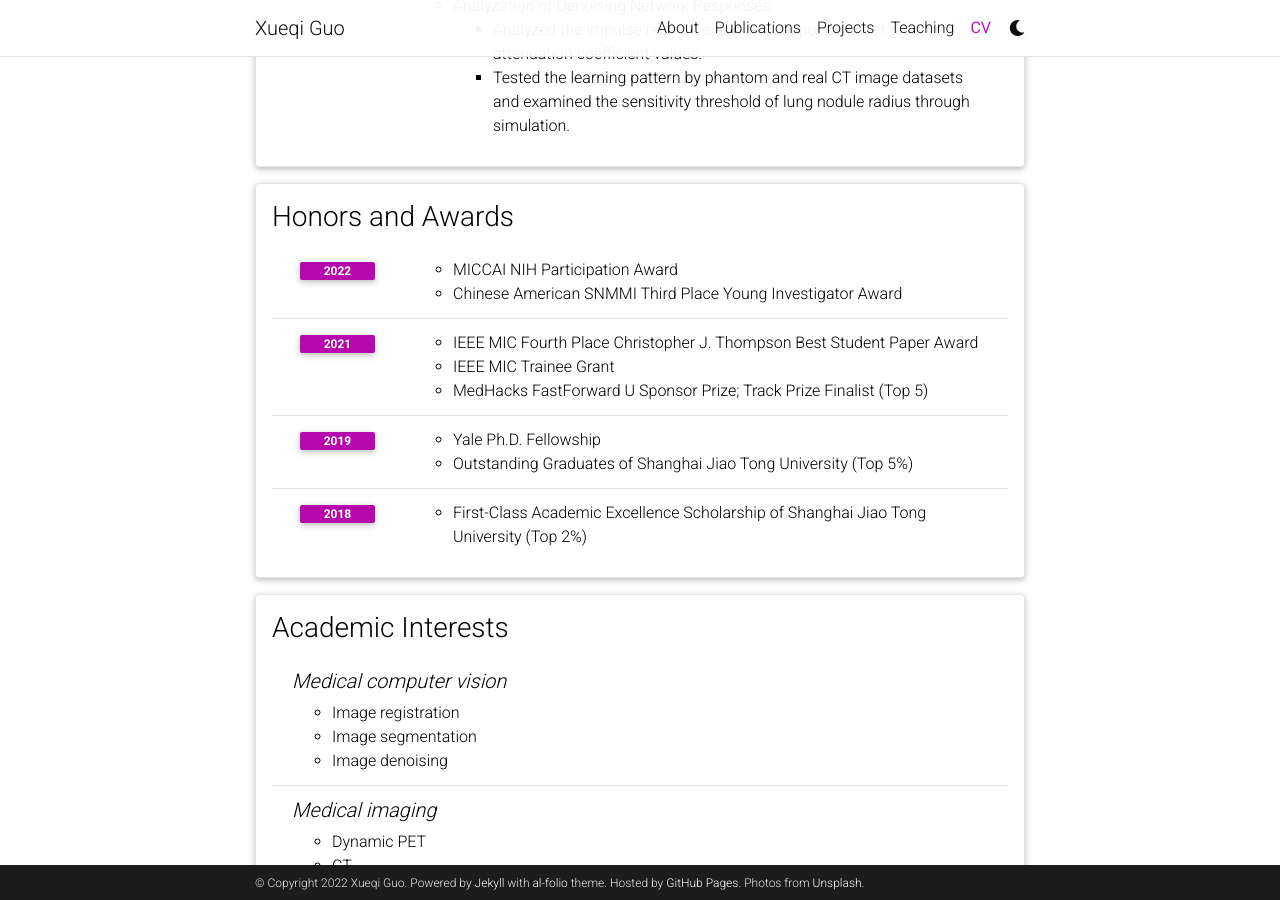
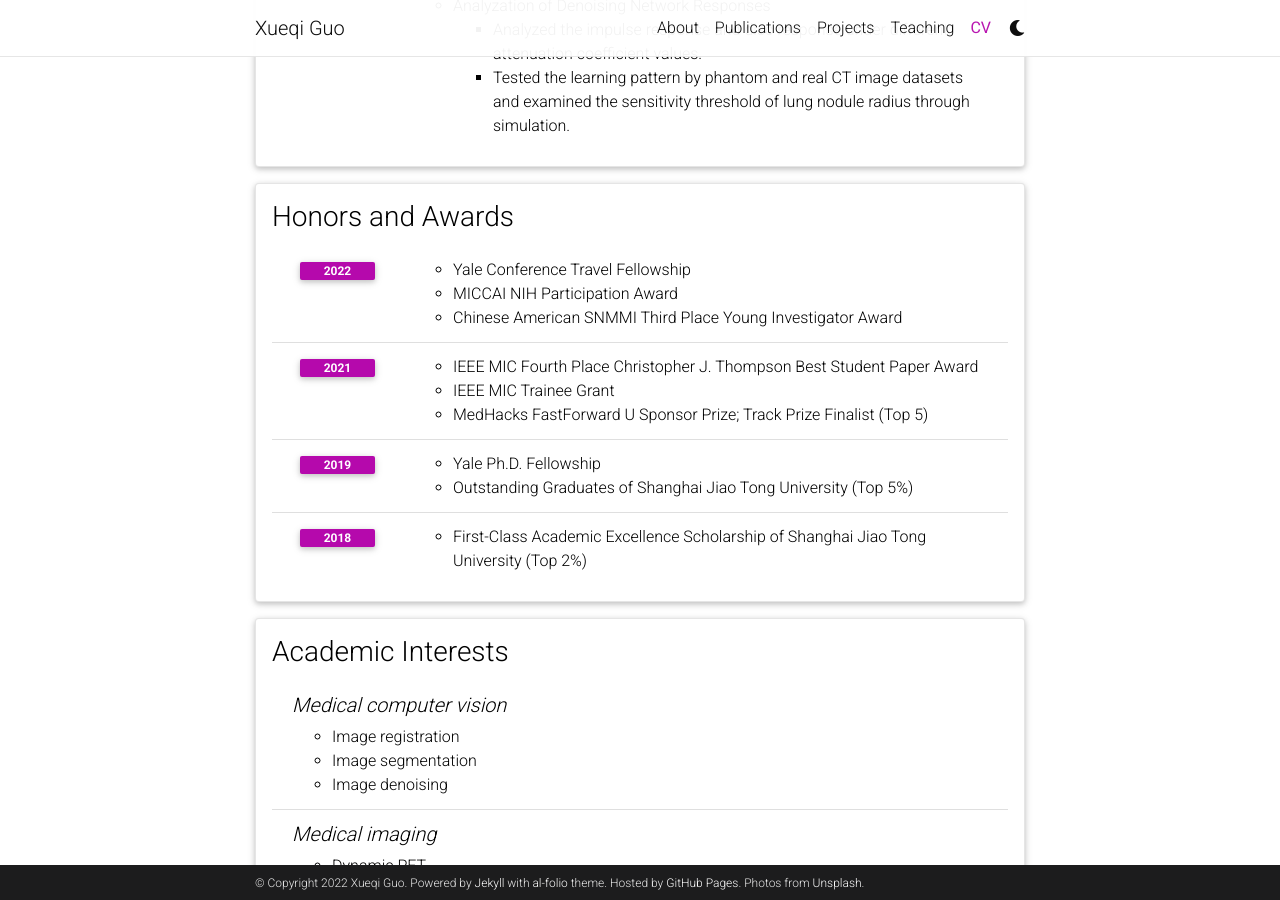
Before and after one commit to gxq1998/gxq1998.github.io, a Jekyll site: the page built from _pages/cv.md, in a window 1280 px wide and 900 px high, scrolled down 1231 px. Built offline with Jekyll 4.4.1, drawn with Linux system fonts in a browser that asks for light colours; comment, search, counter and statistics services are not loaded; a style sheet for code colours, icons or effects is not loaded.

Commit message:
Update cv.yml

```diff
--- a/_data/cv.yml
+++ b/_data/cv.yml
@@ -56,6 +56,7 @@
   contents:
     - year: 2022
       items:
+        - Yale Conference Travel Fellowship
         - MICCAI NIH Participation Award
         - Chinese American SNMMI Third Place Young Investigator Award
     - year: 2021
```
